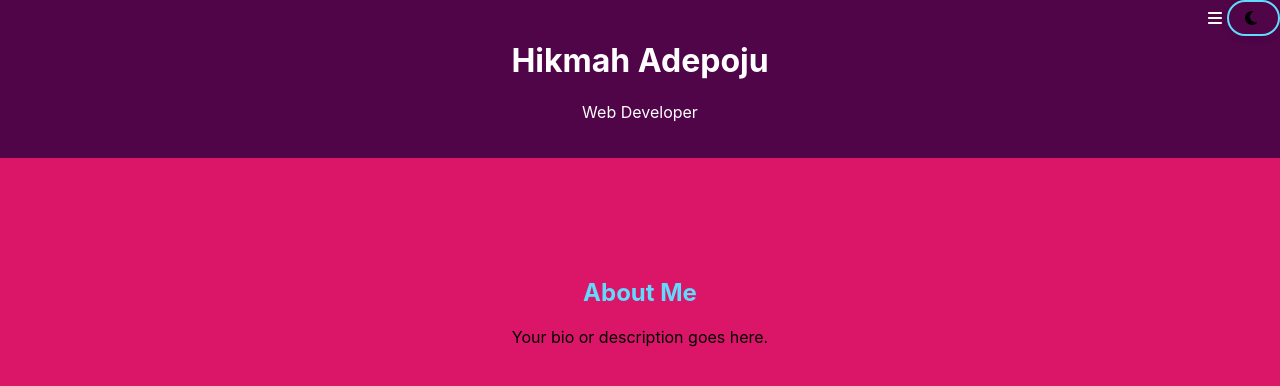
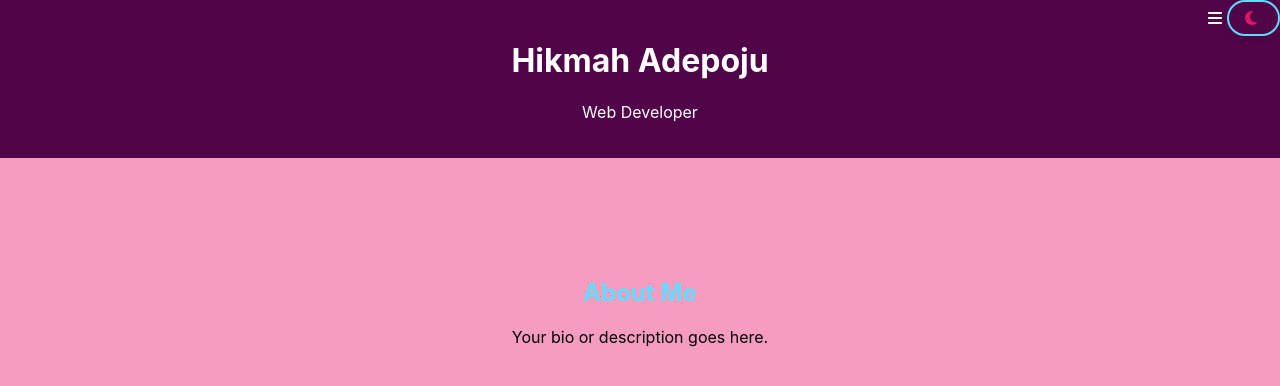
Before and after one commit to hadep275/PortfolioProject, a React (Vite) app: page / in a window 1280 px wide. Shown: the top 386 px of the page. Built offline with nearby package versions, Linux system fonts and the light colour scheme.

Commit message:
light color set

```diff
--- a/src/components/ThemeProvider.jsx
+++ b/src/components/ThemeProvider.jsx
@@ -3,8 +3,8 @@ import { createGlobalStyle, ThemeProvider as StyledThemeProvider } from 'styled-
 
 const GlobalStyle = createGlobalStyle`
   body {
-    background-color: ${props => (props.theme.isDarkMode ? '#1a1a1a' : '#db1568')};
-    color: ${props => (props.theme.isDarkMode ? '#db1568' : '#000000')};
+    background-color: ${props => (props.theme.isDarkMode ? '#1a1a1a' : '#f69cc1')};
+    color: ${props => (props.theme.isDarkMode ? '#f69cc1' : '#000000')};
     /* Add any other global styles you want to change based on the theme */
   }
 `;
--- a/src/css/ThemeProvider.css
+++ b/src/css/ThemeProvider.css
@@ -6,7 +6,7 @@ button {
     display: flex;
     align-items: center;
     font-size: 16px;
-    /* color: #db1568; */
+    color: #db1568;
     transition: color 0.3s ease;
   }
 
```
